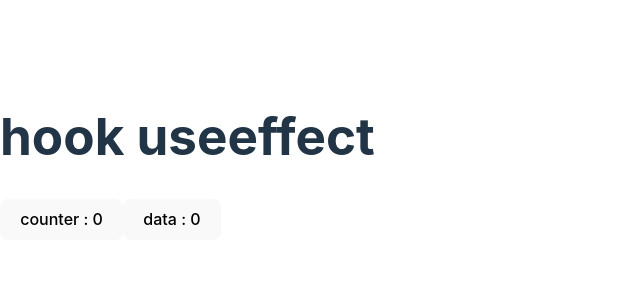
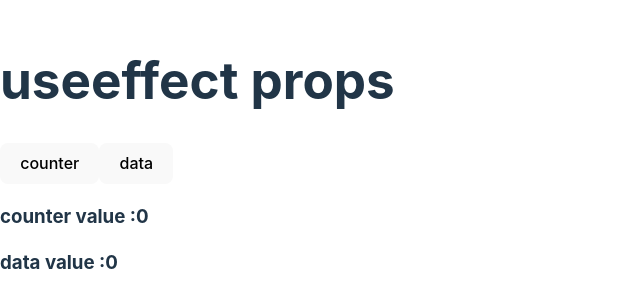
Before and after one commit to yahoowecanwork2/tic-tac-toe-, a React (Vite) app in the folder nehareact/: page / in a window 1280 px wide. Shown: the part 243-550 px from the top of the page, without its empty margins (0-640 px from the left). Built offline with nearby package versions, Linux system fonts and the light colour scheme.

Commit message:
useeffect with props

```diff
--- a/nehareact/src/App.jsx
+++ b/nehareact/src/App.jsx
@@ -3,13 +3,17 @@ import { useState } from "react";
 
 
 import Hooks from "./hook";
+import Props from "./useEffect-with-props";
 
 function App() {
-
+  const [counter, setCounter] = useState(0);
+  const [data, setData] = useState(0);
   return (
     <div>
-      <h1></h1>
-      <Hooks />
+      <h1> useeffect props</h1>
+      <button onClick={() => setCounter(counter + 1)}>counter</button>
+      <button onClick={() => setData(data + 1)}>data</button>
+      <Props counter={counter} data={data} />
     </div>
   )
 }
--- /dev/null
+++ b/nehareact/src/useEffect-with-props.jsx
@@ -0,0 +1,32 @@
+import { useEffect } from "react";
+
+function Props({ counter, data }) {
+    function handleCounter() {
+        console.log("counter");
+
+    }
+    function handleData() {
+        console.log("data");
+
+    }
+    useEffect(() => {
+        handleCounter();
+    }, [])
+    useEffect(() => {
+        handleData();
+    }, [data])
+
+    // handleData();
+    // handleCounter();
+    return (
+        <div>
+
+            <h3>counter value :{counter}</h3>
+            <h3>data  value :{data}</h3>
+
+        </div>
+    )
+}
+
+
+export default Props;
```
Also changed, not shown: nehareact/src/use-effect-props2.jsx (added).
